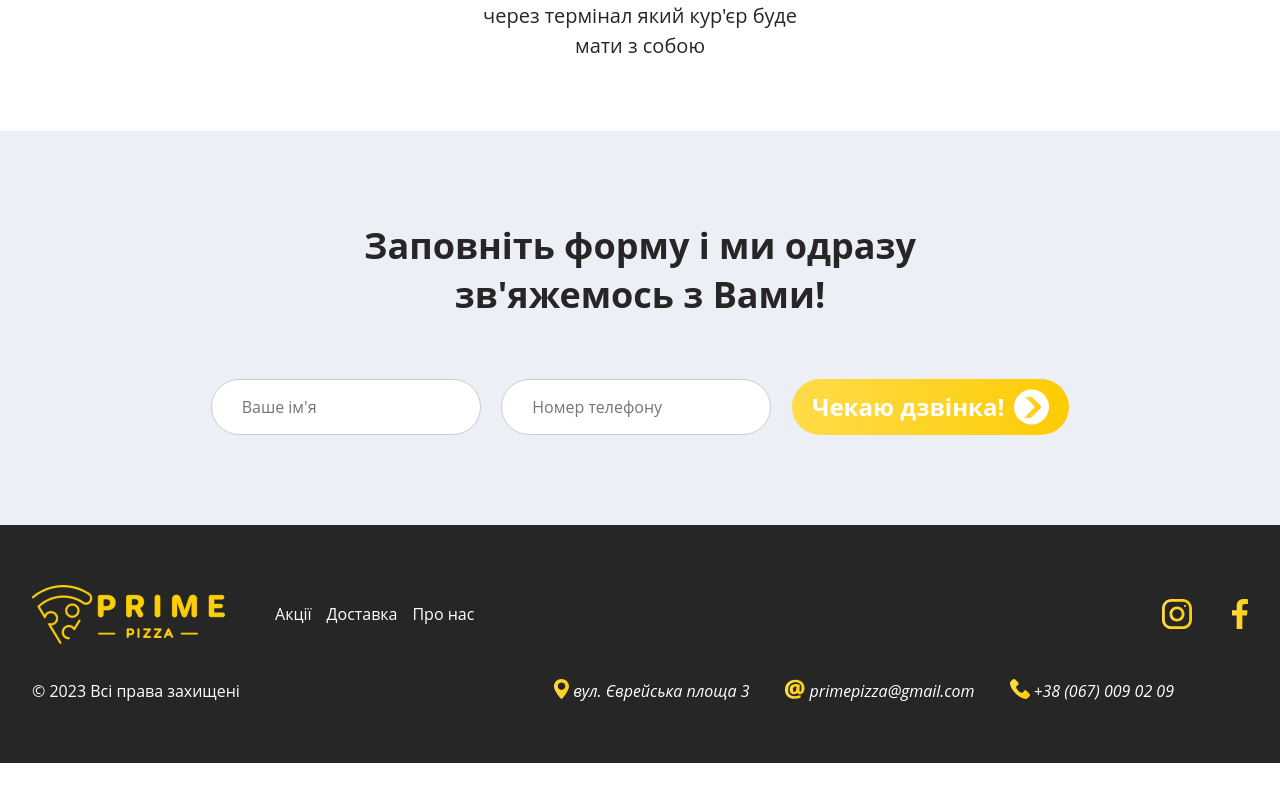
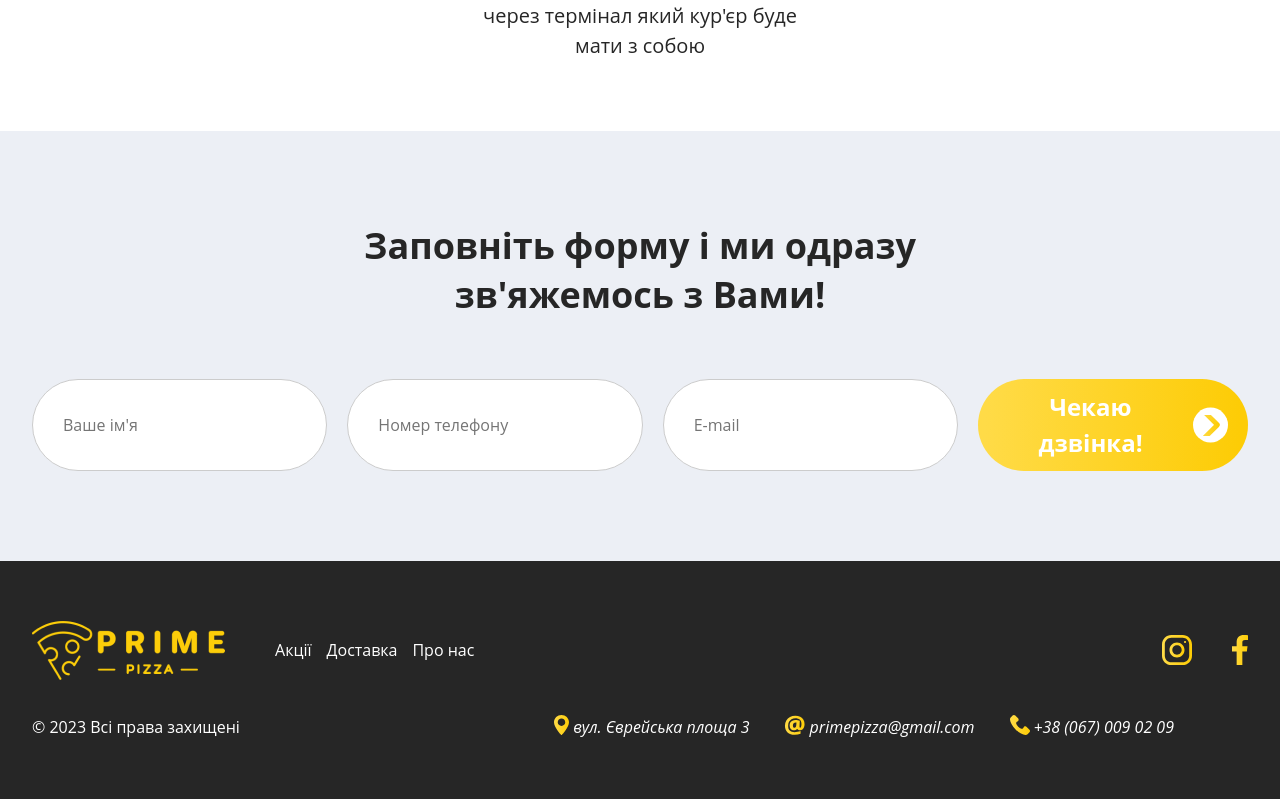
Before and after one commit to kilativ147/prime-rizza-react, a React (Create React App) app: page /delivery in a window 1280 px wide. Shown: the part 909-1708 px from the top of the page. Before the commit the page ends 1672 px from the top, so only its background shows below. Built offline with nearby package versions, Linux system fonts and the light colour scheme.

Commit message:
Added FEEDBACK FORM functionality, modified styles. Responsibility bugfix.

```diff
--- a/package.json
+++ b/package.json
@@ -3,9 +3,11 @@
 	"version": "0.1.0",
 	"private": true,
 	"dependencies": {
+		"@emailjs/browser": "^4.1.0",
 		"@testing-library/jest-dom": "^5.17.0",
 		"@testing-library/react": "^13.4.0",
 		"@testing-library/user-event": "^13.5.0",
+		"axios": "^1.6.7",
 		"classnames": "^2.5.1",
 		"normalize.css": "^8.0.1",
 		"react": "^18.2.0",
--- a/src/components/form/Form.jsx
+++ b/src/components/form/Form.jsx
@@ -1,27 +1,106 @@
-import s from './Form.module.css'
+import s from './Form.module.scss'
 import ArrowImg from '../../img/svg/Form ArrowRight.svg'
+import React, { useState, useRef } from 'react'
+import emailjs from '@emailjs/browser'
+import axios from 'axios'
 
 const Form = () => {
+	const [userName, setUserName] = useState('')
+	const [userPhone, setUserPhone] = useState('')
+	const [userEmail, setUserEmail] = useState('')
+
+	const styles = {
+		mailMessage:
+			'padding: 10px 10px 10px 15px;    margin: 15px 0;    border-left: 4px solid rgb(250, 210, 100);    font-style: italic;    font-size: 1rem;  line-height: 1.1;',
+		contactStyle: `padding: 5px 10px; color: #000; font-weight: 600; text-decoration: none; border-bottom: 1px solid rgb(250, 210, 100)`,
+		ps: `margin: 20px 0; padding: 5px 0; border-top: 1px solid #ff0000; font-size: 1.2rem;  color: red; text-align: center;`,
+	}
+
+	const ownerName = 'Prime Pizza'
+	const title = `Вітаємо, ${userName}`
+	const mailMessage = `<p style="${styles.mailMessage}">Ми отримали Ваш запит на зворотній зв'язок за номером <b>${userPhone}</b>, очікуйте на дзвінок найближчим часом!</p>`
+	const subtitle = `З повагою, ${ownerName}`
+	const contactsLinks = [
+		`<a href="prime-pizza.netlify.app" style='${styles.contactStyle}'>PrimePizza</a>`,
+		`<a href="https://github.com/kilativ147" style='${styles.contactStyle}'>Github</a>`,
+		`<a href="https://www.linkedin.com/in/vitalii-yushchuk/" style='${styles.contactStyle}'>LinkedIn</a>`,
+	]
+	const ownerContacts = contactsLinks.join(' | ')
+	const ps = `<p style="${styles.ps}">Повідомлення має інформаційний характер. Сайт слугує елементом портфоліо та не надає ніяких послуг.</p>`
+
+	const handleSubmit = async (e) => {
+		e.preventDefault()
+		const serviceId = 'service_5smz8zb'
+		const templateId = 'template_dpm1qfh'
+		const publicKey = 'P2RJ1J1xECbk9Ml93'
+
+		const data = {
+			service_id: serviceId,
+			template_id: templateId,
+			user_id: publicKey,
+			template_params: {
+				customer_name: userName,
+				customer_phone: userPhone,
+				customer_email: userEmail,
+				from_name: ownerName,
+				title,
+				message: mailMessage,
+				subtitle,
+				from_contacts: ownerContacts,
+				ps,
+			},
+		}
+
+		try {
+			const res = await axios.post('https://api.emailjs.com/api/v1.0/email/send', data)
+			setUserName('')
+			setUserPhone('')
+			setUserEmail('')
+			alert('Відправлено', res.data)
+		} catch (error) {
+			alert('Помилка!', error)
+		}
+	}
+
 	return (
 		<article className={s.main__form}>
-			<form action='' className={s.form}>
+			<form action='#' className={s.form} onSubmit={handleSubmit}>
 				<p className={s.form__title}>Заповніть форму і ми одразу зв'яжемось з Вами!</p>
 				<div className={s.form__fields}>
 					<input
 						className={s.form__field}
-						name='username'
+						name='user_name'
 						type='text'
+						value={userName}
+						onChange={(e) => {
+							setUserName(e.target.value)
+						}}
 						placeholder="Ваше ім'я"
 						required
 					/>
 					<input
 						className={s.form__field}
-						name='userphone'
+						name='user_phone'
 						type='number'
+						value={userPhone}
+						onChange={(e) => {
+							setUserPhone(e.target.value)
+						}}
 						placeholder='Номер телефону'
 						required
 					/>
-					<button className={s.form__submit} type='submit'>
+					<input
+						className={s.form__field}
+						name='user_email'
+						type='email'
+						value={userEmail}
+						onChange={(e) => {
+							setUserEmail(e.target.value)
+						}}
+						placeholder='E-mail'
+						required
+					/>
+					<button className={s.form__submit} type='submit' value='Send'>
 						<span>Чекаю дзвінка!</span>
 						<div>
 							<img src={ArrowImg} alt='' />
--- a/src/components/form/Form.module.css
+++ /dev/null
@@ -1,96 +0,0 @@
-.main__form {
-	background-color: #eceff5;
-	padding: 90px 20px;
-}
-.form p {
-	font-weight: 700;
-	font-size: 36px;
-	line-height: 49px;
-	text-align: center;
-	padding-bottom: 60px;
-	max-width: 750px;
-	margin: 0 auto;
-}
-
-.form__fields {
-	max-width: 900px;
-	margin: 0 auto;
-	display: flex;
-	justify-content: space-evenly;
-}
-.form__field {
-	border: 1px solid #ccc;
-	border-radius: 50px;
-	padding: 15px 30px;
-	color: rgba(38, 38, 38, 0.7);
-	font-size: 16px;
-	line-height: 150%; /* 24/16 */
-}
-.form__field:hover {
-	box-shadow: 0px 2px 3px #ccc;
-}
-/* $ Removing arrows from Input Number  */
-/* Chrome, Safari, Edge, Opera */
-.form__field::-webkit-outer-spin-button,
-.form__field::-webkit-inner-spin-button {
-  -webkit-appearance: none;
-}
-
-/* Firefox */
-.form__field[type=number] {
-  -moz-appearance: textfield;
-}
-
-.form__submit {
-	background: var(--color);
-	border-radius: var(--button_radius);
-	padding: var(--button_padding);
-	border-radius: 50px;
-	padding: 10px 20px;
-	display: flex;
-	align-items: center;
-	color: #fff;
-	font-weight: 700;
-	font-size: 24px;
-	line-height: 150%; /* 36/24 */
-	justify-content: center;
-	position: relative;
-	padding-right: 65px;
-	position: relative;
-	transition: all 0.2s ease;
-}
-.form__submit:hover {
-	transform: translate(0, -5px);
-	box-shadow: 0px 5px 2px #e4d12a;
-}
-.form__submit:active {
-	transform: translate(0, -0px);
-	box-shadow: 0px -0px 5px #ccc;
-	/* box-shadow: none; */
-	transition: all 0.3s ease;
-}
-
-.form__submit div {
-	position: absolute;
-	top: 50%;
-	right: 20px;
-	transform: translateY(-50%);
-	/* margin-left: 20px; */
-	height: 35px;
-	width: 35px;
-	background-color: #fff;
-	border-radius: 50%;
-	padding: 7px;
-}
-.form__submit div img {
-	width: 100%;
-	height: 100%;
-	object-fit: cover;
-}
-
-@media (max-width: 800px) {
-	.form__fields {
-		flex-direction: column;
-		row-gap: 15px;
-	}
-}
--- /dev/null
+++ b/src/components/form/Form.module.scss
@@ -0,0 +1,105 @@
+.main__form {
+	background-color: #eceff5;
+	padding: 90px 20px;
+}
+.form {
+	margin: 0 auto;
+	width: clamp(280px, 95vw, var(--mw_page));
+	max-width: calc(100% - 0px);
+	p {
+		font-weight: 700;
+		font-size: 36px;
+		line-height: 49px;
+		text-align: center;
+		padding-bottom: 60px;
+		max-width: 750px;
+		margin: 0 auto;
+	}
+}
+
+.form__fields {
+	margin: 0 auto;
+	display: flex;
+	flex-wrap: wrap;
+	gap: 20px;
+	justify-content: space-evenly;
+}
+.form__field {
+	max-width: 100%;
+	flex-grow: 1;
+	flex-shrink: 1;
+	min-width: 200px;
+	border: 1px solid #ccc;
+	border-radius: 50px;
+	padding: 15px 30px;
+	color: rgba(38, 38, 38, 0.7);
+	font-size: 16px;
+	line-height: 150%; /* 24/16 */
+	&:hover,
+	&:focus {
+		box-shadow: 0px 2px 3px #ccc;
+	}
+
+	/* $ Removing arrows from Input Number  */
+	/* Chrome, Safari, Edge, Opera */
+	&::-webkit-outer-spin-button,
+	&::-webkit-inner-spin-button {
+		-webkit-appearance: none;
+	}
+	/* Firefox */
+	&[type='number'] {
+		-moz-appearance: textfield;
+	}
+}
+.form__submit {
+	position: relative;
+	flex: 1 0;
+	min-width: 270px;
+	max-width: 100%;
+	padding: 10px 65px 10px 20px;
+	background: var(--color);
+	border-radius: var(--button_radius);
+	display: flex;
+	align-items: center;
+	justify-content: center;
+	font-size: 24px;
+	color: #fff;
+	font-weight: 700;
+	line-height: 150%; /* 36/24 */
+	transition: all 0.2s ease;
+
+	div {
+		position: absolute;
+		top: 50%;
+		right: 20px;
+		transform: translateY(-50%);
+
+		height: 35px;
+		width: 35px;
+		background-color: #fff;
+		border-radius: 50%;
+		padding: 7px;
+		img {
+			width: 100%;
+			height: 100%;
+			object-fit: cover;
+		}
+	}
+	&:hover,
+	&:focus {
+		transform: translate(0, -5px);
+		box-shadow: 0px 5px 2px #e4d12a;
+	}
+	&:active {
+		transform: translate(0, -0px);
+		box-shadow: 0px -0px 5px #ccc;
+		transition: all 0.3s ease;
+	}
+}
+
+@media (max-width: 800px) {
+	.form__fields {
+		flex-direction: column;
+		row-gap: 15px;
+	}
+}
--- a/src/components/pages/delivery/Delivery.module.css
+++ b/src/components/pages/delivery/Delivery.module.css
@@ -23,10 +23,11 @@ text-align: center;
 
 .delivery__rules_flex{
 	display: grid;
-	grid-template-columns: repeat(auto-fill, minmax(300px, 1fr));
+	grid-template-columns: repeat(auto-fill, minmax(280px, 1fr));
 	grid-gap: 50px;
 }
 .delivery__rule {
+	/* max-width: 100%; */
 	display: flex;
 	flex-direction: column;
 	align-items: center;
--- a/src/components/pages/main/MainPage.jsx
+++ b/src/components/pages/main/MainPage.jsx
@@ -10,7 +10,7 @@ import Form from '../../form/Form'
 
 const MainPage = () => {
 	//@ Show or not the WISHLIST
-	const [showList, setShowList] = useState(true)
+	const [showList, setShowList] = useState(false)
 	const { changeCartList } = useContext(ProductsContext)
 
 
```
Also changed, not shown: 1 other file (tests, documents, lock files or other folders). Lines whose indentation alone changed are shown as unchanged.
